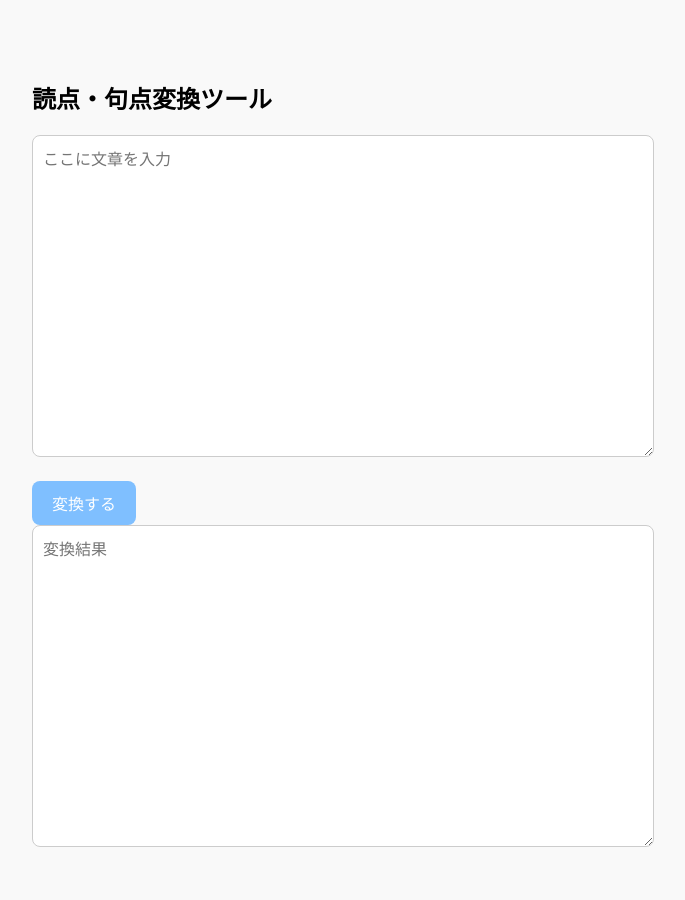
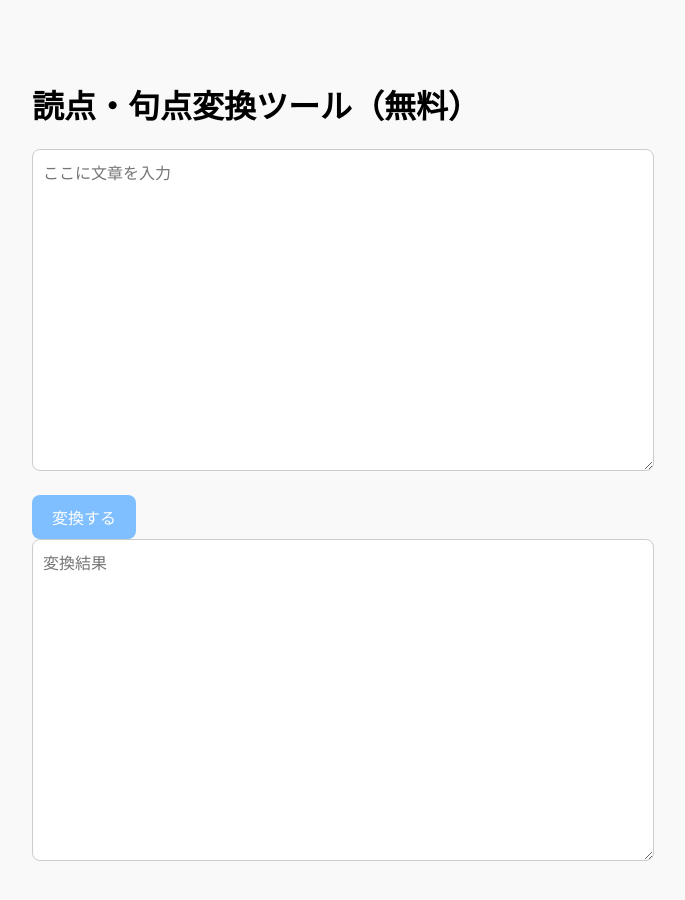
Before and after one commit to t97bktgv9n-ops/convert-site, a plain HTML site: page index.html in a window 1280 px wide. Shown: the whole page, without its empty margins (308-993 px from the left). Drawn offline with Linux system fonts and the light colour scheme.

Commit message:
Add files via upload

```diff
--- a/index.html
+++ b/index.html
@@ -2,7 +2,12 @@
 <html lang="ja">
 <head>
   <meta charset="UTF-8">
-  <title>読点・句点変換ツール</title>
+
+  <!-- 🔍 検索エンジンに読ませるSEOタグ -->
+  <title>読点・句点変換ツール｜文章を自動で整形する無料サイト</title>
+  <meta name="description" content="文章中の「、」を「,」、「。」を「.」に自動変換する無料ツールです。コピペするだけで簡単に整形できます。">
+  <meta name="keywords" content="読点変換, 句点変換, 文章整形, 自動変換, 日本語ツール, ライティング補助">
+
   <style>
     body {
       font-family: sans-serif;
@@ -34,7 +39,8 @@
 </head>
 <body>
 
-<h2>読点・句点変換ツール</h2>
+<!-- 🔍 検索エンジンが最も重視する見出し -->
+<h1>読点・句点変換ツール（無料）</h1>
 
 <textarea id="input" placeholder="ここに文章を入力"></textarea>
 <button onclick="convert()">変換する</button>
```
